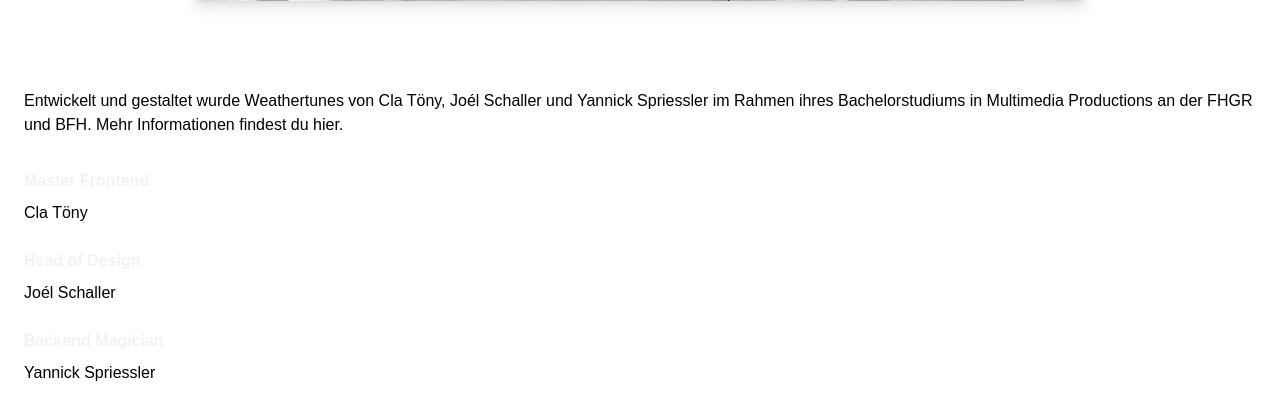
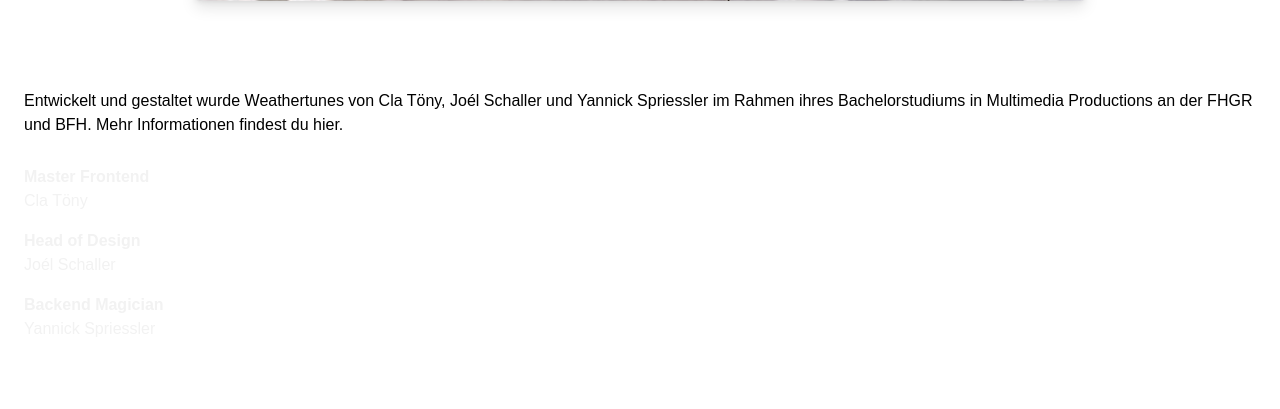
Before and after one commit to y-neck/weathertunes, a PHP site: page /frontend/views/impressum.php in a window 1280 px wide. Shown: the part 590-999 px from the top of the page. After the commit the page ends 927 px from the top, so only its background shows below. Run offline with PHP 8.4, Linux system fonts and the light colour scheme; some libraries are stand-ins or nearby versions; some web fonts are replaced.

Commit message:
impressum styling

```diff
--- a/frontend/views/impressum.php
+++ b/frontend/views/impressum.php
@@ -15,15 +15,15 @@
             Entwickelt und gestaltet wurde Weathertunes von Cla Töny, Joél Schaller und Yannick Spriessler im Rahmen ihres Bachelorstudiums
             in Multimedia Productions an der FHGR und BFH. Mehr Informationen findest du hier.
         </p>
-        <div class="mt-8">
+        <div class="mt-8 leading-none">
             <h2 class="text-2xl font-semibold text-text mb-2">Master Frontend</h2>
-            <p class="text-gray-700 mb-6">Cla Töny</p>
+            <p class="text-text mb-6">Cla Töny</p>
 
             <h2 class="text-2xl font-semibold text-text mb-2">Head of Design</h2>
-            <p class="text-gray-700 mb-6">Joél Schaller</p>
+            <p class="text-text mb-6">Joél Schaller</p>
 
             <h2 class="text-2xl font-semibold text-text mb-2">Backend Magician</h2>
-            <p class="text-gray-700">Yannick Spriessler</p>
+            <p class="text-text">Yannick Spriessler</p>
         </div>
     </div>
 
```
